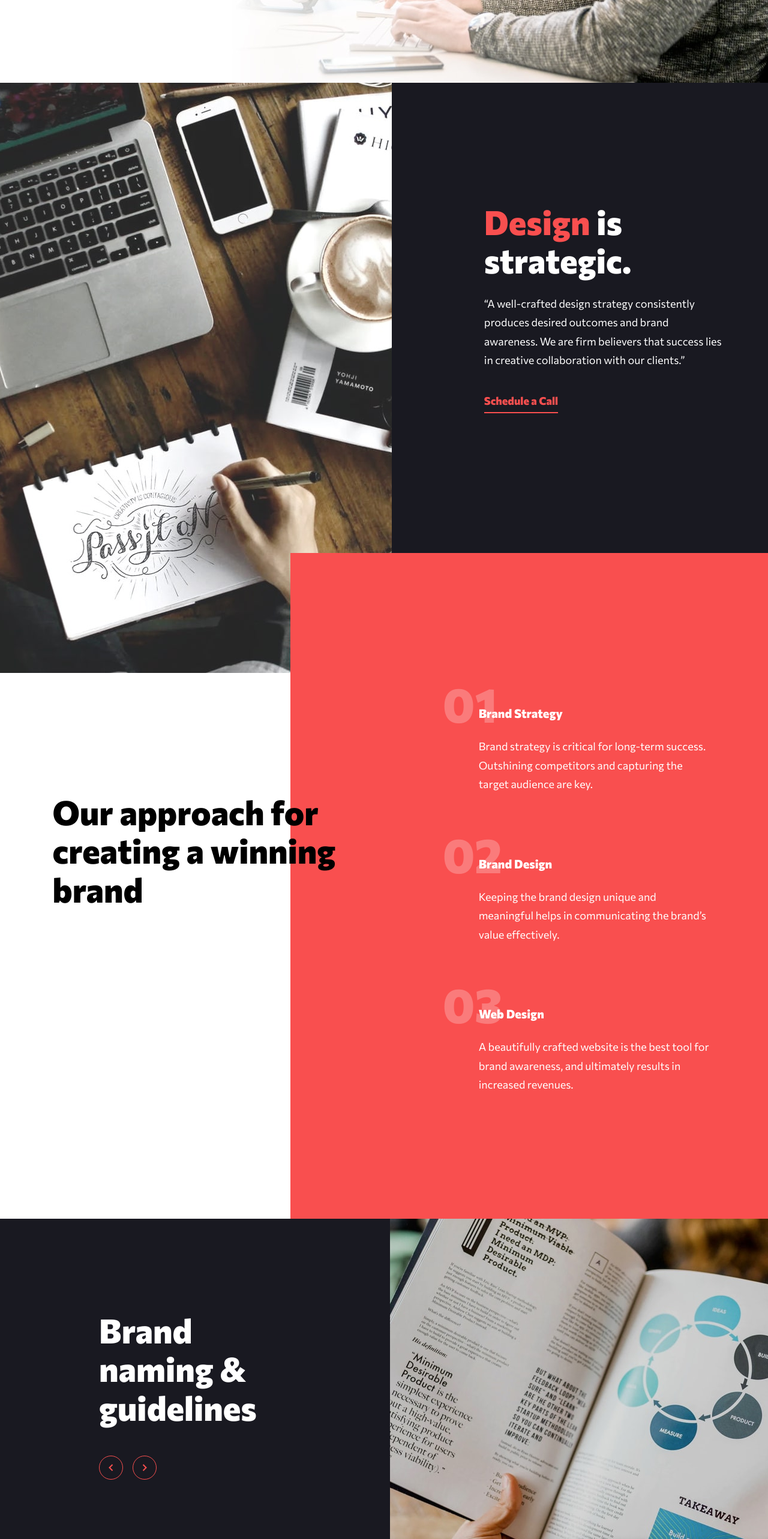
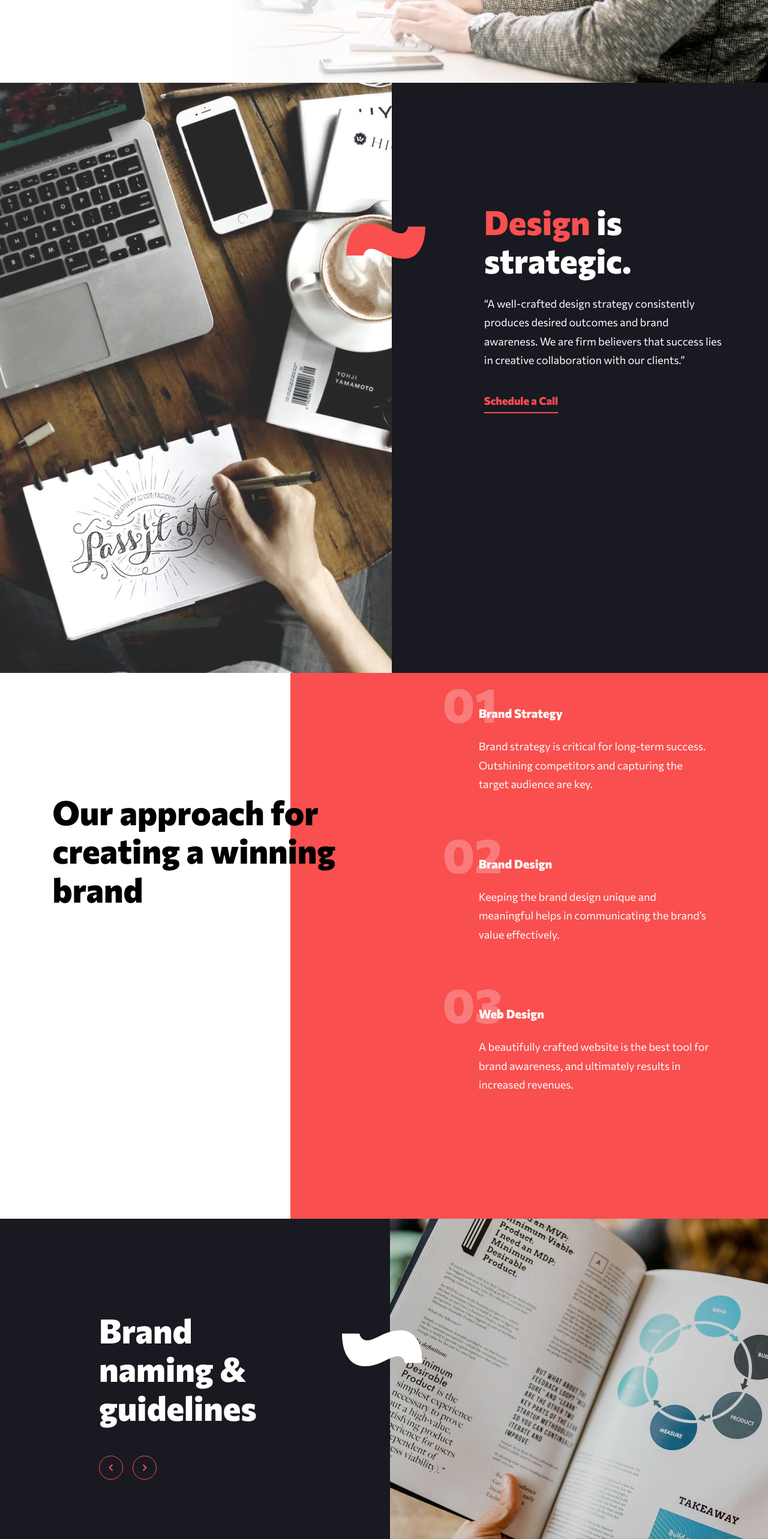
Before and after one commit to AristarhMD/creative-agency, a React (Vite) app: page / in a window 1280 px wide. Shown: the part 840-3406 px from the top of the page at 60% size. Built offline with nearby package versions, Linux system fonts and the light colour scheme.

Commit message:
Bg svg
Was created BgPattern as icon that appear on the top of some secitons.

```diff
--- a/src/components/Footer.jsx
+++ b/src/components/Footer.jsx
@@ -1,7 +1,9 @@
+import BgPattern from "./reusable/BgPattern";
+
 export default function Footer() {
   return (
-    <footer className="px-6 py-24 md:px-10 md:h-66 md:py-0 md:pt-17.5 xl:h-92 xl:p-0 xl:flex xl:items-center xl:justify-center">
-      <div className="flex flex-col md:flex-row items-center justify-start md:justify-between gap-12 md:w-[89.71%] md:max-w-277.5">
+    <footer className="px-6 py-24 md:h-66 md:py-0 md:pt-17.5 xl:h-92 xl:p-0 xl:flex xl:items-center xl:justify-center relative">
+      <div className="mx-auto w-full flex flex-col md:flex-row items-center justify-start md:justify-between gap-12 md:w-[89.71%] md:max-w-277.5">
         <p className="preset-4 xl:preset-2 text-neutral-950 md:w-1/2 md:max-w-158.5">
           Let's build something great together.
         </p>
@@ -9,6 +11,10 @@ export default function Footer() {
           Schedule a Call
         </button>
       </div>
+      <BgPattern
+        type="red"
+        style="hidden xl:block absolute xl:w-33.5 xl:h-15 -left-16.75"
+      />
     </footer>
   );
 }
--- /dev/null
+++ b/src/components/reusable/BgPattern.jsx
@@ -0,0 +1,32 @@
+export default function BgPattern({ type, style }) {
+  const redWave = (
+    <svg
+      width="100%"
+      height="100%"
+      viewBox="0 0 135 61"
+      xmlns="http://www.w3.org/2000/svg"
+    >
+      <path
+        d="M98.882 60.408c10.951 0 19.618-4.864 25.999-14.593 6.38-9.728 9.571-23.054 9.571-39.977h-29.19c-.633 3.439-1.9 6.199-3.8 8.28-1.902 2.082-4.662 3.123-8.283 3.123-3.258 0-6.788-.86-10.59-2.58a354.773 354.773 0 01-12.354-5.905C65.8 6.54 60.89 4.594 55.505 2.92 50.119 1.245 44.214.408 37.787.408c-11.585 0-20.704 4.887-27.356 14.66C3.778 24.843.452 38.1.452 54.843h29.19c.633-3.348 2.059-6.063 4.276-8.144 2.218-2.082 5.182-3.123 8.893-3.123 3.077 0 6.471.838 10.182 2.512a437.483 437.483 0 0112.49 5.905c4.616 2.262 9.708 4.23 15.274 5.905 5.566 1.674 11.608 2.511 18.125 2.511z"
+        fill="#F94F4F"
+        fillRule="nonzero"
+      />
+    </svg>
+  );
+  const whiteWave = (
+    <svg
+      width="100%"
+      height="100%"
+      viewBox="0 0 134 60"
+      xmlns="http://www.w3.org/2000/svg"
+    >
+      <path
+        d="M98.43 0c10.951 0 19.618 4.864 25.999 14.593C130.809 24.32 134 37.647 134 54.57h-29.19c-.633-3.439-1.9-6.199-3.8-8.28-1.902-2.082-4.662-3.123-8.283-3.123-3.258 0-6.788.86-10.59 2.58a354.77 354.77 0 00-12.354 5.905c-4.435 2.217-9.345 4.162-14.73 5.837C49.667 59.163 43.762 60 37.335 60 25.75 60 16.631 55.113 9.98 45.34 3.326 35.565 0 22.307 0 5.565h29.19c.633 3.348 2.059 6.063 4.276 8.144 2.218 2.082 5.182 3.123 8.893 3.123 3.077 0 6.471-.838 10.182-2.512a437.497 437.497 0 0012.49-5.905c4.616-2.262 9.708-4.23 15.274-5.905C85.871.837 91.913 0 98.43 0z"
+        fill="#FFF"
+        fillRule="nonzero"
+      />
+    </svg>
+  );
+
+  return <div className={style}>{type === "red" ? redWave : whiteWave}</div>;
+}
--- a/src/components/reusable/DesignSection.jsx
+++ b/src/components/reusable/DesignSection.jsx
@@ -1,10 +1,11 @@
 import designImgMob from "../../assets/mobile/image-strategic.jpg";
 import designImgTab from "../../assets/tablet/image-strategic.jpg";
 import designImgDesk from "../../assets/desktop/image-strategic.jpg";
+import BgPattern from "./BgPattern";
 
 export default function DesignSection() {
   return (
-    <section className="md:flex">
+    <section className="md:flex relative">
       <div className="h-50 md:h-164.5 xl:h-246 w-full xl:w-[51%]">
         <picture className="block h-full w-full">
           <source media="(min-width:1280px )" srcSet={designImgDesk} />
@@ -31,6 +32,10 @@ export default function DesignSection() {
           </button>
         </article>
       </div>
+      <BgPattern
+        type="red"
+        style="absolute w-16 xl:w-33.5 h-7.5 xl:h-15 top-46 md:top-36.25 xl:top-58.5 left-6 md:left-auto md:right-[48.5%] xl:right-[44.5%]"
+      />
     </section>
   );
 }
--- a/src/components/reusable/SliderSection.jsx
+++ b/src/components/reusable/SliderSection.jsx
@@ -1,5 +1,6 @@
 import { useState } from "react";
 import Slider from "./Slider";
+import BgPattern from "./BgPattern";
 
 export default function SliderSection() {
   const [activeSlide, setActiveSlide] = useState(0);
@@ -14,7 +15,7 @@ export default function SliderSection() {
   };
 
   return (
-    <section className="md:flex">
+    <section className="relative md:flex">
       <Slider
         activeSlide={activeSlide}
         nextSlide={handleNextSlide}
@@ -54,6 +55,10 @@ export default function SliderSection() {
           </button>
         </div>
       </div>
+      <BgPattern
+        type="white"
+        style="hidden -scale-x-100 xl:scale-x-100 md:block absolute w-16 xl:w-33.5 h-7.5 xl:h-15 md:top-31.5 xl:top-46.5 md:right-[46.5%] xl:right-[45%]"
+      />
     </section>
   );
 }
```
